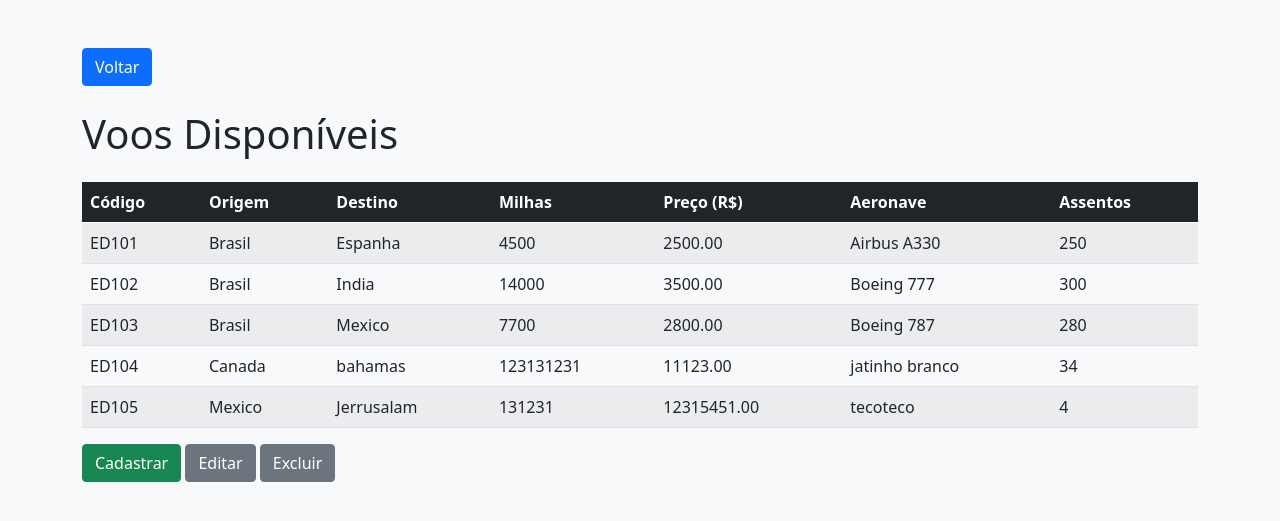
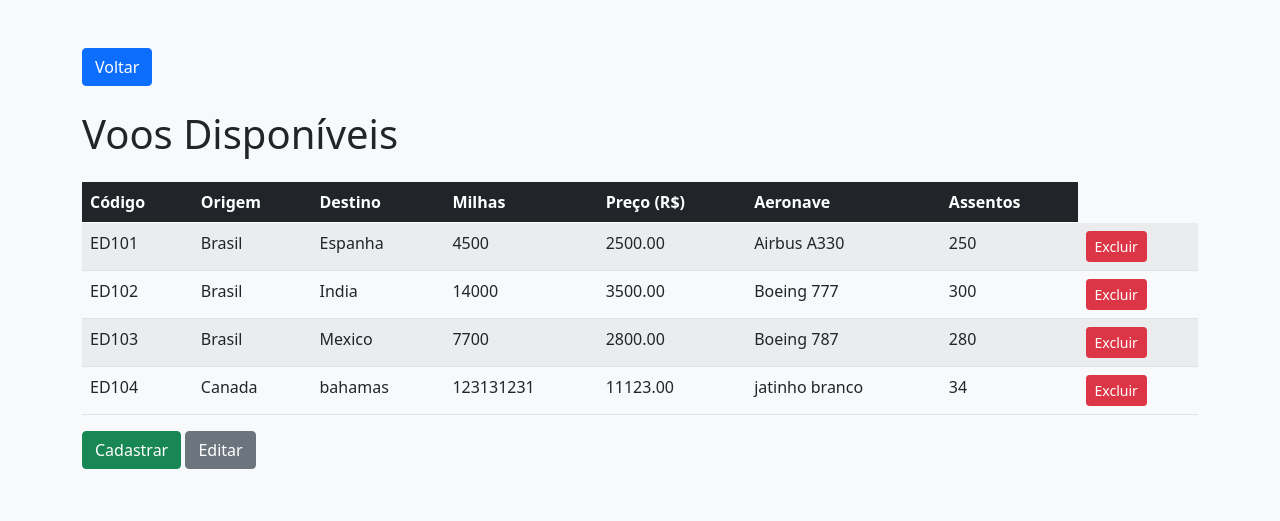
Before and after one commit to Lucasolical/Venda_de_Passagens, a Flask app: page /usuario/1/voos in a window 1280 px wide. Shown: the top 521 px of the page. Run offline with Flask 3, Linux system fonts and the light colour scheme.

Commit message:
Exclusão de voo implementada

```diff
--- a/Venda_de_passagens/dicionarioVoo.json
+++ b/Venda_de_passagens/dicionarioVoo.json
@@ -31,14 +31,6 @@
             "preco": 11123.0,
             "aeronave": "jatinho branco",
             "assentos": 34
-        },
-        "ED105": {
-            "origem": "Mexico",
-            "destino": "Jerrusalam",
-            "milhas": 131231,
-            "preco": 12315451.0,
-            "aeronave": "tecoteco",
-            "assentos": 4
         }
     },
     "logins": [
--- a/Venda_de_passagens/routes.py
+++ b/Venda_de_passagens/routes.py
@@ -115,3 +115,28 @@ def cadastrar_voo():
 
     # Método GET — exibe o formulário
     return render_template("cadastrar_voo.html")
+
+##############################################
+# 🗑️ Página e lógica para excluir voos
+@app.route("/excluir_voo/<codigo>", methods=["GET", "POST"])
+def excluir_voo(codigo):
+    dados = carregar_dados()
+    voos = dados["voos"]
+
+    # Se o código não existe, retorna erro simples
+    if codigo not in voos:
+        return render_template("erro.html", mensagem=f"O voo {codigo} não existe.")
+
+    if request.method == "POST":
+        # Remove o voo selecionado
+        del dados["voos"][codigo]
+
+        # Salva o JSON atualizado
+        with open(json_path, "w", encoding="utf-8") as f:
+            json.dump(dados, f, indent=4, ensure_ascii=False)
+
+        # Redireciona de volta para a lista do admin
+        return redirect(url_for("listar_voos_para_admin", nome_usuario="admin"))
+
+    # Exibe a página de confirmação antes de excluir
+    return render_template("excluir_voo.html", codigo=codigo, voo=voos[codigo])
--- a/Venda_de_passagens/templates/listar_voos_admin.html
+++ b/Venda_de_passagens/templates/listar_voos_admin.html
@@ -47,7 +47,15 @@
                     <td>{{ "%.2f"|format(voo.preco) }}</td>
                     <td>{{ voo.aeronave }}</td>
                     <td>{{ voo.assentos }}</td>
+                    <td>
+                        <a href="{{ url_for('excluir_voo', codigo=codigo) }}"
+                           class="btn btn-danger btn-sm"
+                           onclick="return confirm('Tem certeza que deseja excluir o voo {{ codigo }}?');">
+                           Excluir
+                        </a>
+                    </td>
                 </tr>
+
                 {% endfor %}
             </tbody>
         </table>
@@ -61,10 +69,6 @@
             Editar
         </a>
 
-        <a href="/" class="btn btn-secondary mb-4">
-            Excluir
-        </a>
-
     </div>
 
 </body>
```
Also changed, not shown: Venda_de_passagens/templates/excluir_voo.html (added, +21 -0 lines).
